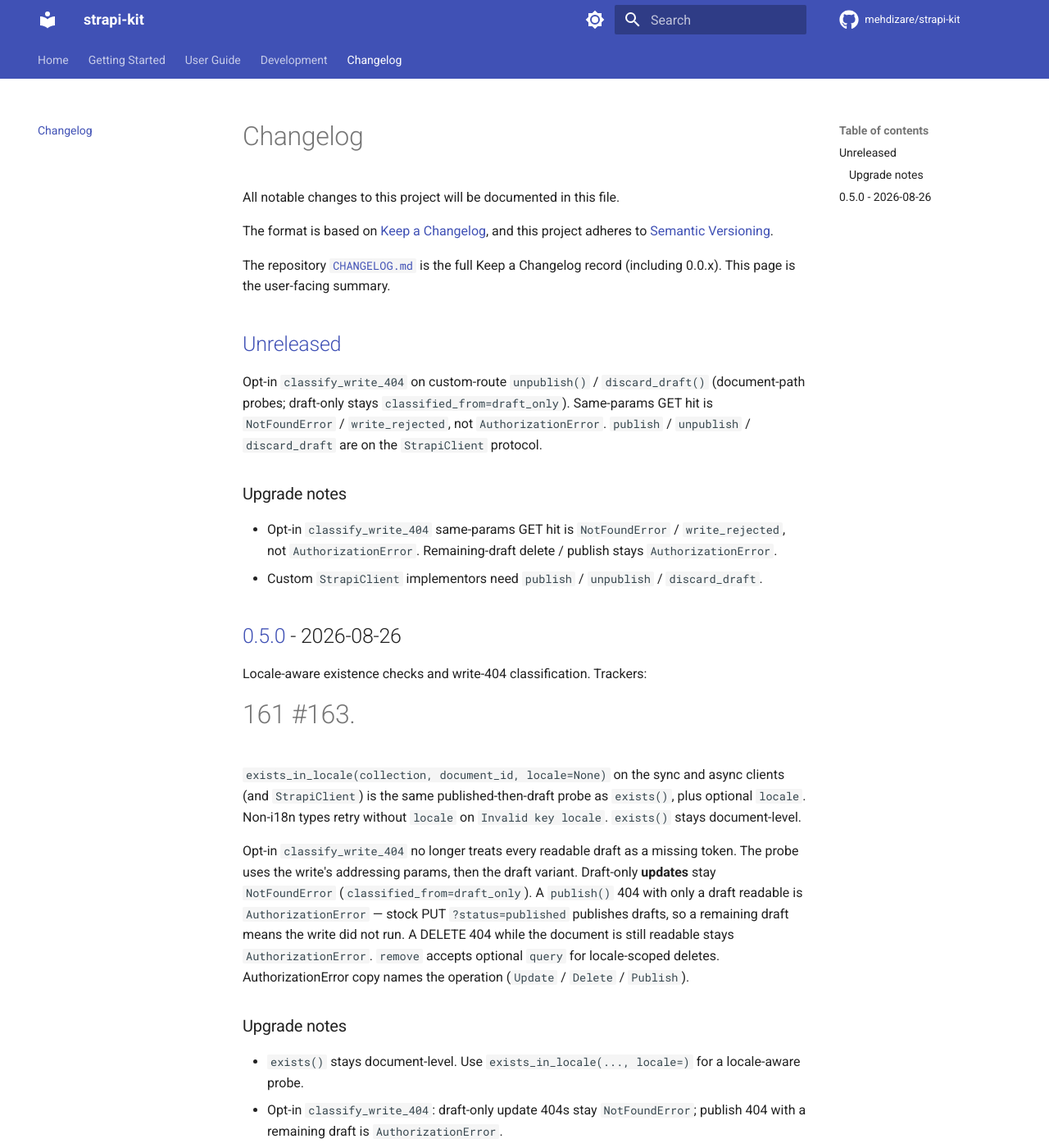
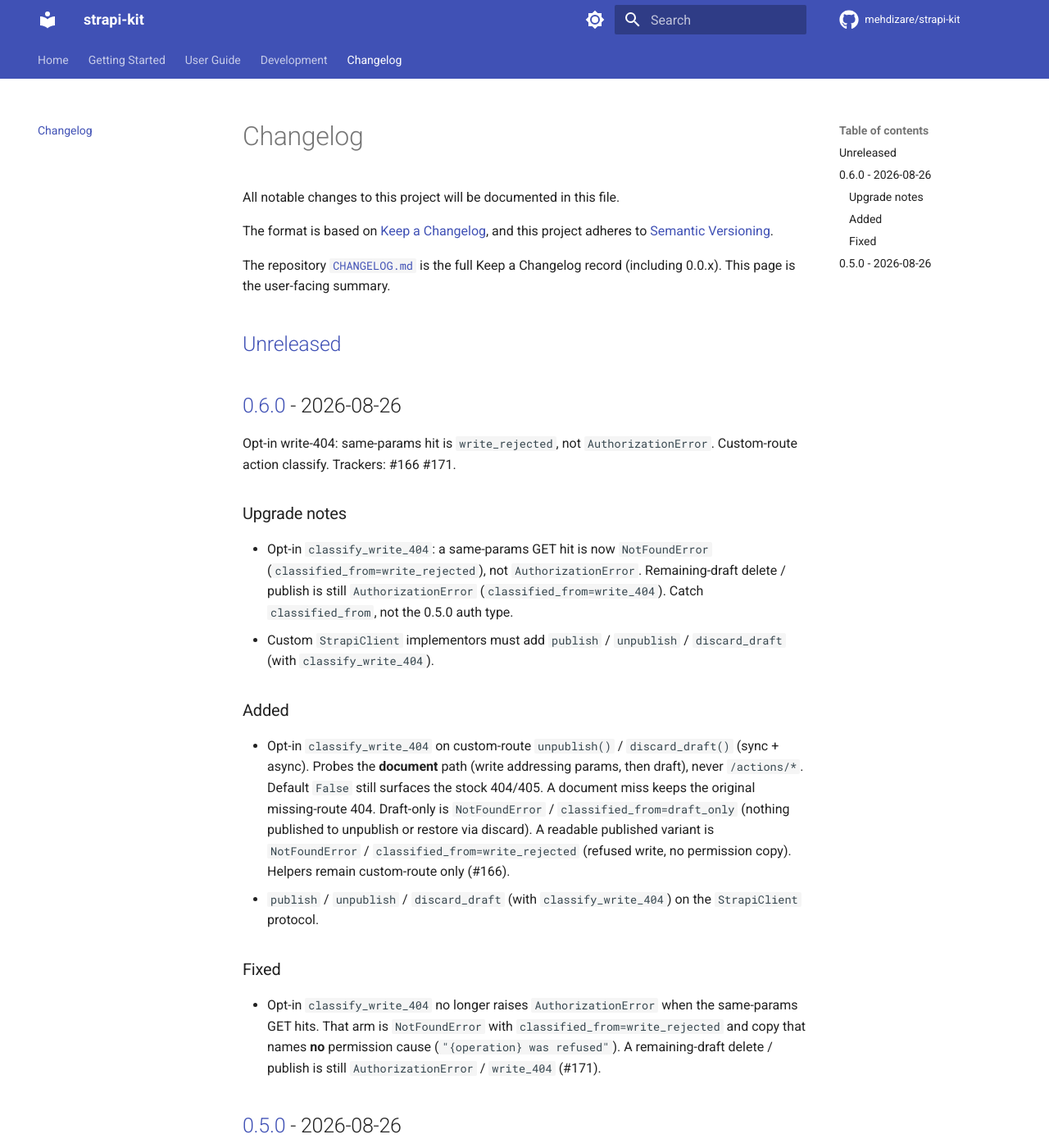
Before and after one commit to MehdiZare/strapi-kit, an MkDocs documentation site: the page built from docs/changelog.md, in a window 1280 px wide and 1400 px high. Shown: the whole window at 82% size. Built offline with MkDocs 1.6.1 and Material for MkDocs 9.7.7, drawn with Linux system fonts in a browser that asks for light colours; comment, search, counter and statistics services are not loaded; the version menu is left out.

Commit message:
docs(release): cut changelog for 0.6.0 (#166 #171)
Co-authored-by: Cursor <cursoragent@cursor.com>

```diff
--- a/docs/changelog.md
+++ b/docs/changelog.md
@@ -11,20 +11,42 @@ user-facing summary.
 
 ## [Unreleased]
 
-Opt-in `classify_write_404` on custom-route `unpublish()` /
-`discard_draft()` (document-path probes; draft-only stays
-`classified_from=draft_only`). Same-params GET hit is
-`NotFoundError` / `write_rejected`, not `AuthorizationError`.
-`publish` / `unpublish` / `discard_draft` are on the
-`StrapiClient` protocol.
+## [0.6.0] - 2026-08-26
+
+Opt-in write-404: same-params hit is `write_rejected`, not
+`AuthorizationError`. Custom-route action classify. Trackers: #166 #171.
 
 ### Upgrade notes
 
-- Opt-in `classify_write_404` same-params GET hit is
-  `NotFoundError` / `write_rejected`, not `AuthorizationError`.
-  Remaining-draft delete / publish stays `AuthorizationError`.
-- Custom `StrapiClient` implementors need `publish` /
-  `unpublish` / `discard_draft`.
+- Opt-in `classify_write_404`: a same-params GET hit is now
+  `NotFoundError` (`classified_from=write_rejected`), not
+  `AuthorizationError`. Remaining-draft delete / publish is still
+  `AuthorizationError` (`classified_from=write_404`). Catch
+  `classified_from`, not the 0.5.0 auth type.
+- Custom `StrapiClient` implementors must add `publish` /
+  `unpublish` / `discard_draft` (with `classify_write_404`).
+
+### Added
+
+- Opt-in `classify_write_404` on custom-route `unpublish()` /
+  `discard_draft()` (sync + async). Probes the **document** path (write
+  addressing params, then draft), never `/actions/*`. Default `False`
+  still surfaces the stock 404/405. A document miss keeps the original
+  missing-route 404. Draft-only is `NotFoundError` /
+  `classified_from=draft_only` (nothing published to unpublish or
+  restore via discard). A readable published variant is
+  `NotFoundError` / `classified_from=write_rejected` (refused write,
+  no permission copy). Helpers remain custom-route only (#166).
+- `publish` / `unpublish` / `discard_draft` (with `classify_write_404`)
+  on the `StrapiClient` protocol.
+
+### Fixed
+
+- Opt-in `classify_write_404` no longer raises `AuthorizationError` when
+  the same-params GET hits. That arm is `NotFoundError` with
+  `classified_from=write_rejected` and copy that names **no** permission
+  cause (`"{operation} was refused"`). A remaining-draft delete / publish
+  is still `AuthorizationError` / `write_404` (#171).
 
 ## [0.5.0] - 2026-08-26
 
@@ -250,7 +272,8 @@ stream/export. Tracker: [#55](https://github.com/MehdiZare/strapi-kit/issues/55)
 - Extra `STRAPI_*` env vars no longer break `StrapiConfig`.
 - v5 Content-Type Builder list flattening.
 
-[Unreleased]: https://github.com/MehdiZare/strapi-kit/compare/v0.5.0...HEAD
+[Unreleased]: https://github.com/MehdiZare/strapi-kit/compare/v0.6.0...HEAD
+[0.6.0]: https://github.com/MehdiZare/strapi-kit/compare/v0.5.0...v0.6.0
 [0.5.0]: https://github.com/MehdiZare/strapi-kit/compare/v0.4.0...v0.5.0
 [0.4.0]: https://github.com/MehdiZare/strapi-kit/compare/v0.3.0...v0.4.0
 [0.3.0]: https://github.com/MehdiZare/strapi-kit/compare/v0.2.0...v0.3.0
```
Also changed, not shown: CHANGELOG.md (+8 -1 lines).
